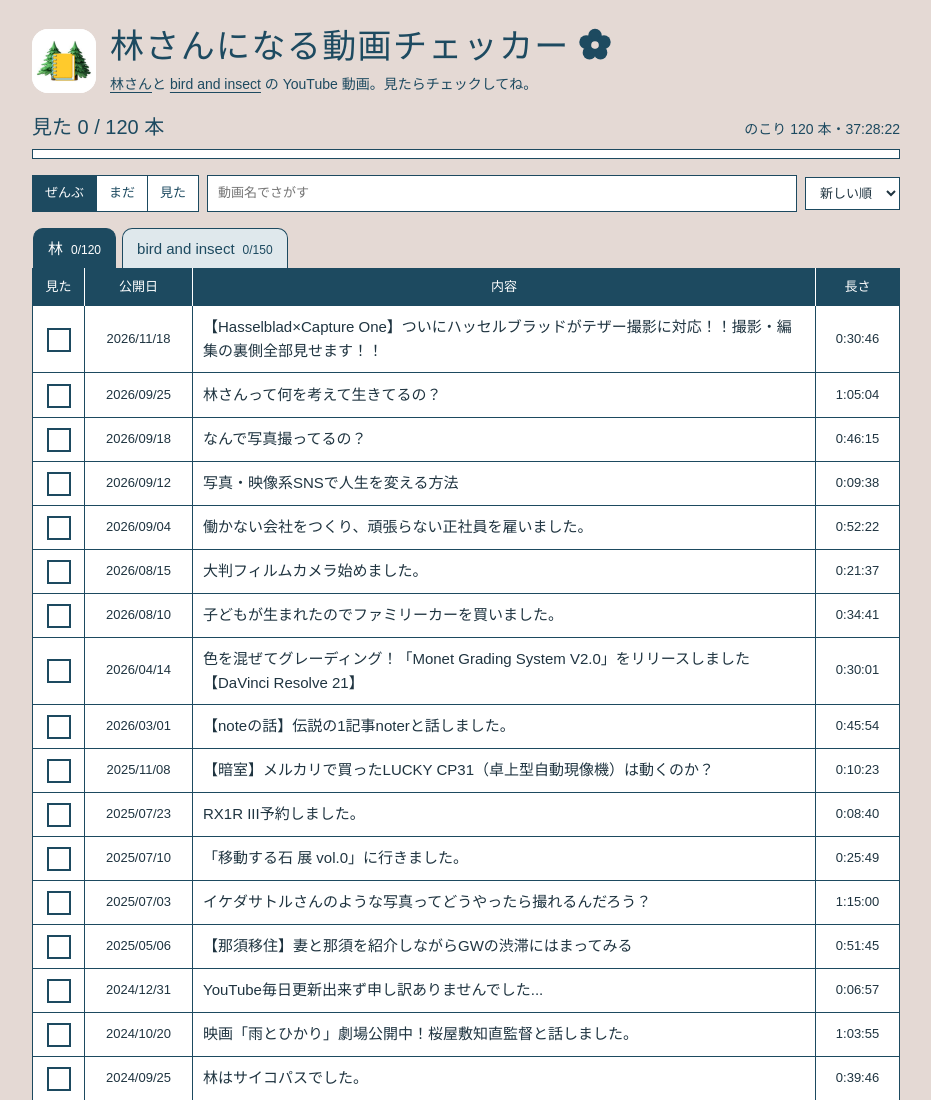
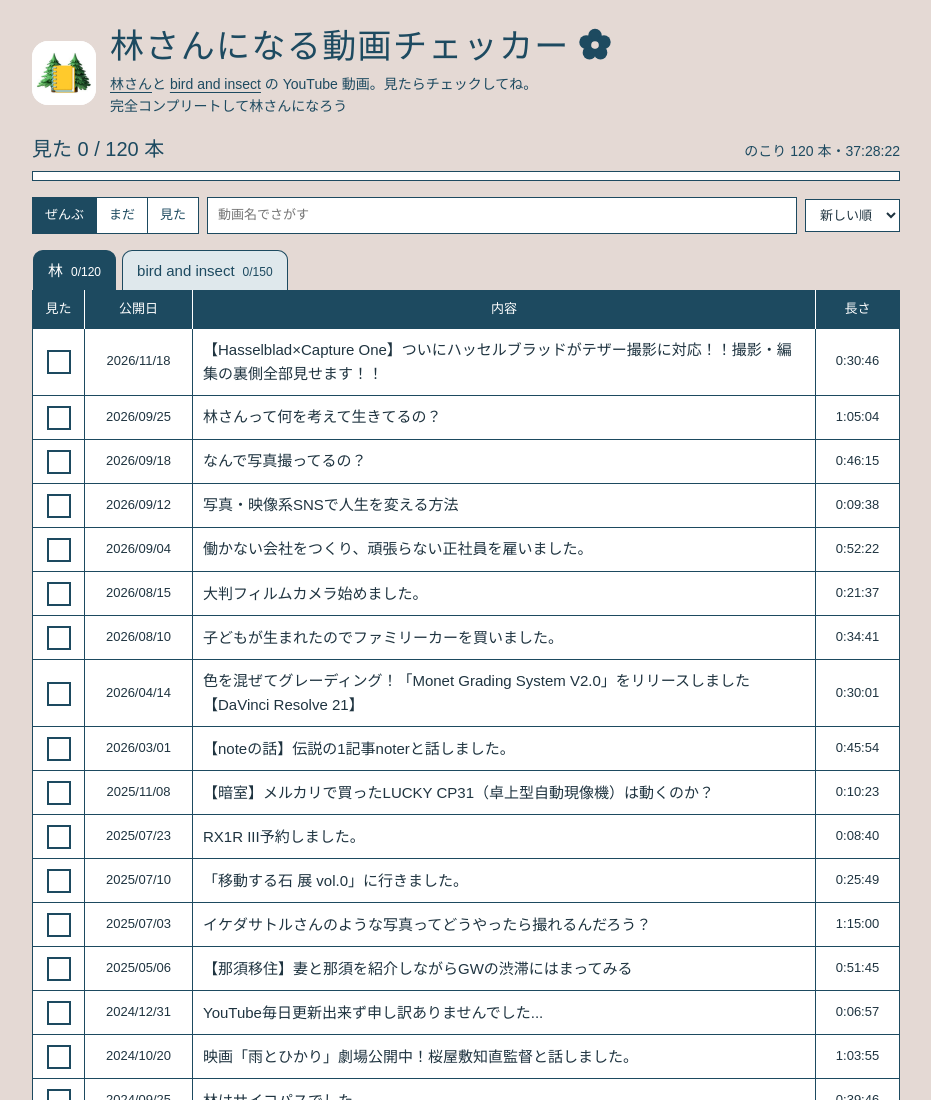
Before and after one commit to ishikawa-null/hayashi-checker, a plain HTML site: page index.html in a window 1280 px wide. Shown: the top 1100 px of the page, without its empty margins (174-1105 px from the left). Drawn offline with Linux system fonts and the light colour scheme; a web font is replaced by a local one.

Commit message:
説明文に「完全コンプリートして林さんになろう」を追加
Co-Authored-By: Claude Fable 5.2 <noreply@anthropic.com>
Claude-Session: https://claude.ai/code/session_011PcVcLzBguP6oRXwn8PQgq

```diff
--- a/index.html
+++ b/index.html
@@ -95,7 +95,7 @@ button:focus-visible,a:focus-visible,input:focus-visible,select:focus-visible{ou
     <img class="icon" src="icon.png" alt="" width="64" height="64">
     <div class="titles">
       <h1>林さんになる動画<span class="nb">チェッカー<svg viewBox="0 0 40 40" aria-hidden="true"><g fill="#1d4a60"><circle cx="20" cy="9" r="8"/><circle cx="30.5" cy="16.6" r="8"/><circle cx="26.5" cy="29" r="8"/><circle cx="13.5" cy="29" r="8"/><circle cx="9.5" cy="16.6" r="8"/></g><circle cx="20" cy="20" r="4.5" fill="#e4d9d4"/></svg></span></h1>
-      <p class="lede"><a href="https://www.youtube.com/@hayashi_hayashi" target="_blank" rel="noopener">林さん</a>と <a href="https://www.youtube.com/@birdandinsect" target="_blank" rel="noopener">bird and insect</a> の YouTube 動画。見たらチェックしてね。</p>
+      <p class="lede"><a href="https://www.youtube.com/@hayashi_hayashi" target="_blank" rel="noopener">林さん</a>と <a href="https://www.youtube.com/@birdandinsect" target="_blank" rel="noopener">bird and insect</a> の YouTube 動画。見たらチェックしてね。<br>完全コンプリートして林さんになろう</p>
     </div>
   </header>
 
```
